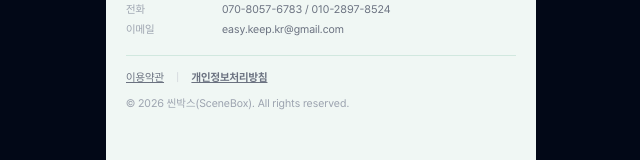
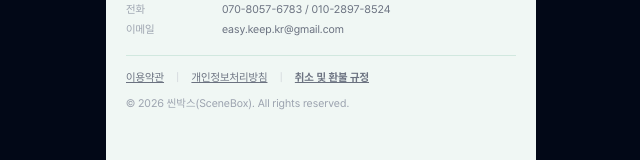
Before and after one commit to sangshin82-crypto/scene-box, a Next.js app: page /inventory in a window 1280 px wide. Shown: the part 949-1109 px from the top of the page, without its empty margins (319-959 px from the left). Built offline with nearby package versions, Linux system fonts and the light colour scheme; no server answers; the database is empty.

Commit message:
feat: 로그인 후 푸터에 취소 및 환불 규정 링크 추가

```diff
--- a/src/app/(customer)/layout.tsx
+++ b/src/app/(customer)/layout.tsx
@@ -88,8 +88,13 @@ export default function CustomerLayout({ children }: { children: React.ReactNode
             </button>
             <span style={{ fontSize: 11, color: '#D1D5DB' }}>|</span>
             <button onClick={() => router.push('/privacy')}
+              style={{ fontSize: 11, color: '#6B7280', background: 'none', border: 'none', cursor: 'pointer', padding: 0, textDecoration: 'underline' }}>
+              개인정보처리방침
+            </button>
+            <span style={{ fontSize: 11, color: '#D1D5DB' }}>|</span>
+            <button onClick={() => router.push('/refund')}
               style={{ fontSize: 11, color: '#6B7280', background: 'none', border: 'none', cursor: 'pointer', padding: 0, textDecoration: 'underline', fontWeight: 700 }}>
-              개인정보처리방침
+              취소 및 환불 규정
             </button>
           </div>
           <p style={{ fontSize: 11, color: '#9CA3AF', marginTop: 10 }}>
```
